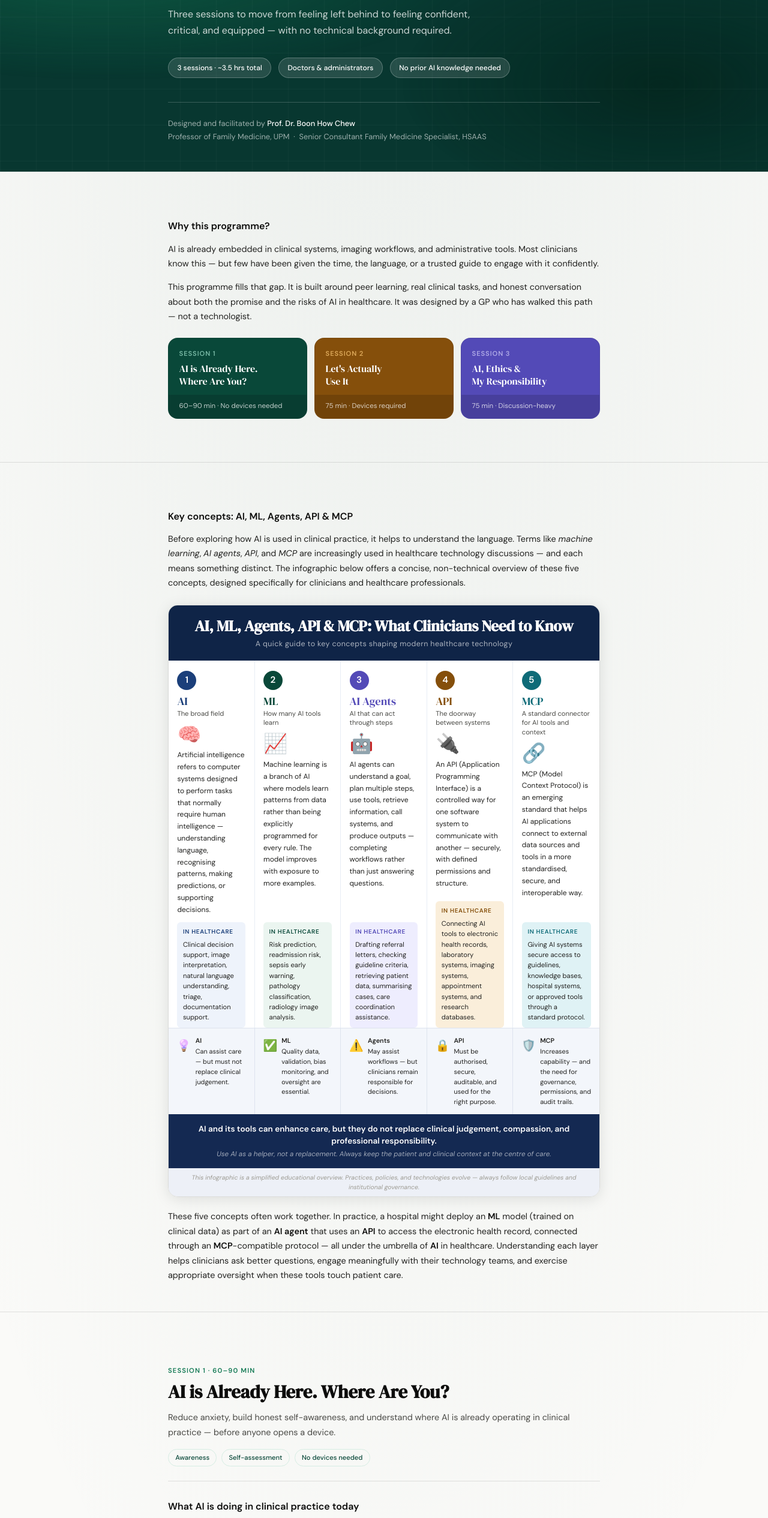
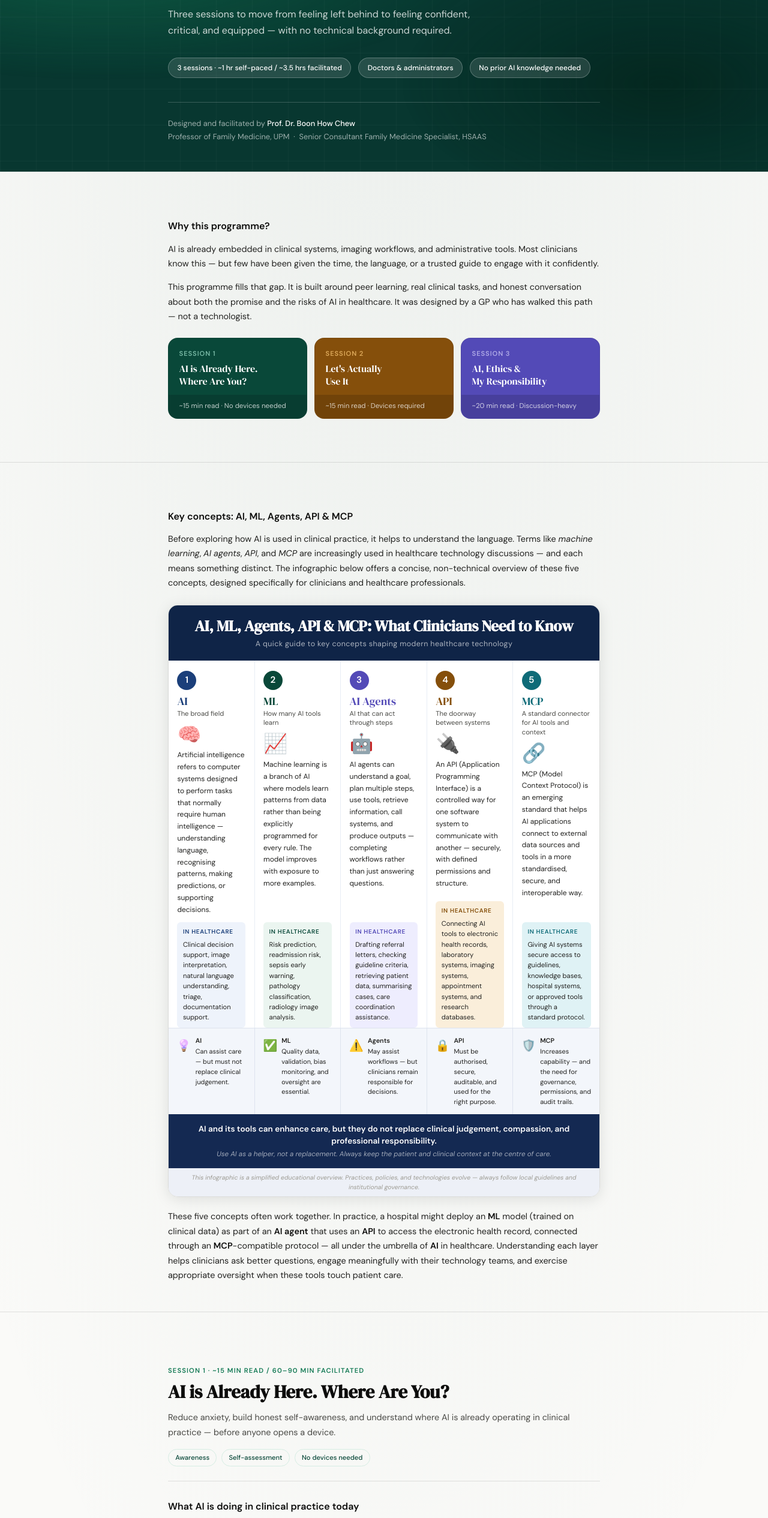
Before and after one commit to boonhowchew/ai-ready-clinician, a plain HTML site: page index.html in a window 1280 px wide. Shown: the part 267-2797 px from the top of the page at 60% size. Drawn offline with Linux system fonts and the light colour scheme.

Commit message:
Add files via upload

```diff
--- a/index.html
+++ b/index.html
@@ -482,7 +482,7 @@ h3.block-title {
     <h1 class="hero-title">AI-Ready <em>Clinician</em></h1>
     <p class="hero-sub">Three sessions to move from feeling left behind to feeling confident, critical, and equipped — with no technical background required.</p>
     <div class="hero-meta">
-      <span class="hero-pill">3 sessions · ~3.5 hrs total</span>
+      <span class="hero-pill">3 sessions · ~1 hr self-paced / ~3.5 hrs facilitated</span>
       <span class="hero-pill">Doctors &amp; administrators</span>
       <span class="hero-pill">No prior AI knowledge needed</span>
     </div>
@@ -508,21 +508,21 @@ h3.block-title {
           <div class="session-thumb-num" style="color:#9FE1CB;">Session 1</div>
           <div class="session-thumb-title">AI is Already Here.<br>Where Are You?</div>
         </div>
-        <div class="session-thumb-foot">60–90 min · No devices needed</div>
+        <div class="session-thumb-foot">~15 min read · No devices needed</div>
       </a>
       <a class="session-thumb s2" href="#session2">
         <div class="session-thumb-head">
           <div class="session-thumb-num" style="color:#FAC775;">Session 2</div>
           <div class="session-thumb-title">Let's Actually<br>Use It</div>
         </div>
-        <div class="session-thumb-foot">75 min · Devices required</div>
+        <div class="session-thumb-foot">~15 min read · Devices required</div>
       </a>
       <a class="session-thumb s3" href="#session3">
         <div class="session-thumb-head">
           <div class="session-thumb-num" style="color:#CECBF6;">Session 3</div>
           <div class="session-thumb-title">AI, Ethics &amp;<br>My Responsibility</div>
         </div>
-        <div class="session-thumb-foot">75 min · Discussion-heavy</div>
+        <div class="session-thumb-foot">~20 min read · Discussion-heavy</div>
       </a>
     </div>
   </div>
@@ -750,7 +750,7 @@ h3.block-title {
 <section id="session1">
   <div class="wrap">
     <div class="session-header">
-      <p class="session-eyebrow" style="color:var(--teal);">Session 1 · 60–90 min</p>
+      <p class="session-eyebrow" style="color:var(--teal);">Session 1 · ~15 min read / 60–90 min facilitated</p>
       <h2 class="session-title">AI is Already Here. Where Are You?</h2>
       <p class="session-desc">Reduce anxiety, build honest self-awareness, and understand where AI is already operating in clinical practice — before anyone opens a device.</p>
       <div class="session-meta">
@@ -869,7 +869,7 @@ h3.block-title {
 <section id="session2">
   <div class="wrap">
     <div class="session-header">
-      <p class="session-eyebrow" style="color:var(--amber);">Session 2 · 75 min</p>
+      <p class="session-eyebrow" style="color:var(--amber);">Session 2 · ~15 min read / 75 min facilitated</p>
       <h2 class="session-title">Let's Actually Use It</h2>
       <p class="session-desc">Hands-on experience with real AI tools — safely, using fictional patient cases — to build practical confidence and critical thinking.</p>
       <div class="session-meta">
@@ -967,7 +967,7 @@ h3.block-title {
 <section id="session3">
   <div class="wrap">
     <div class="session-header">
-      <p class="session-eyebrow" style="color:var(--purple);">Session 3 · 75 min</p>
+      <p class="session-eyebrow" style="color:var(--purple);">Session 3 · ~20 min read / 75 min facilitated</p>
       <h2 class="session-title">AI, Ethics &amp; My Responsibility</h2>
       <p class="session-desc">Move from using AI to owning your role in it — through case-based discussion, a practical ethics framework, and honest conversation about accountability.</p>
       <div class="session-meta">
```
